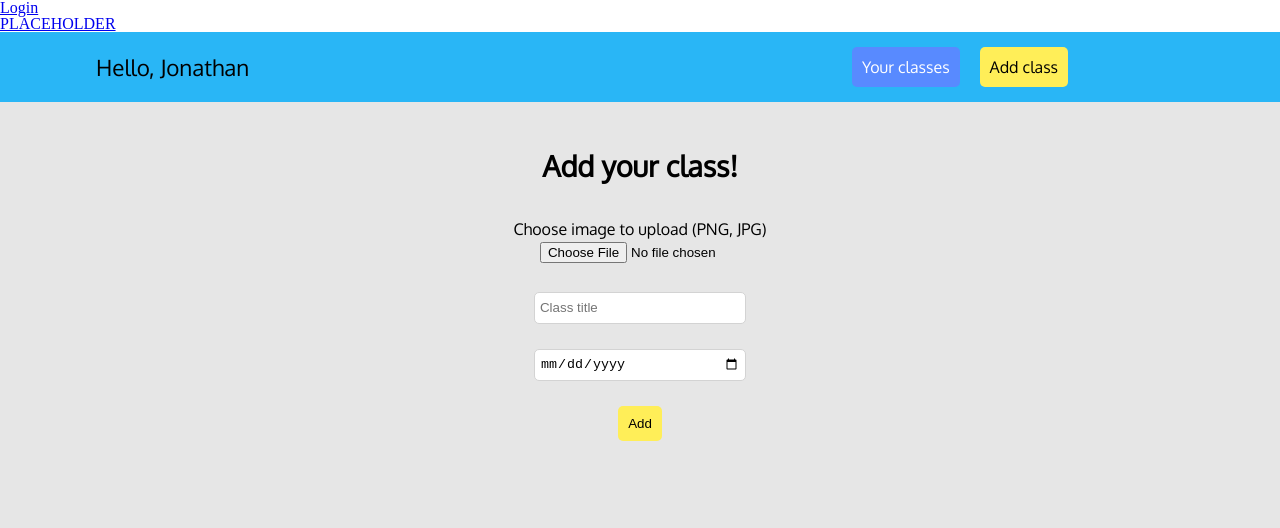
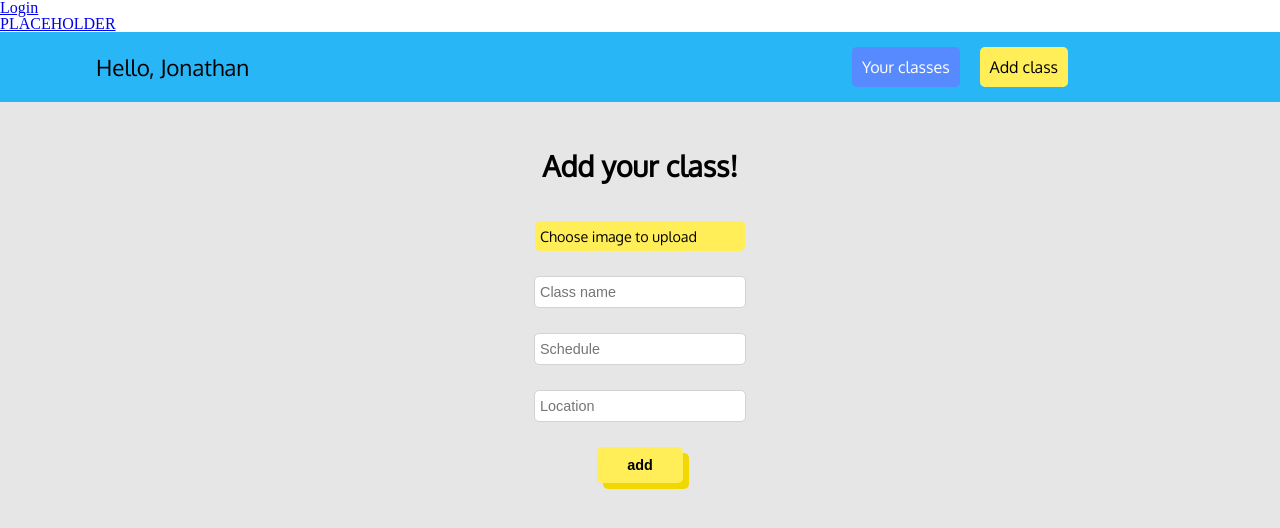
Before and after one commit to bw-anywhere-fitness/frontend, a React (Create React App) app in the folder anywherefitness/: page /instructor/addclass in a window 1280 px wide. Shown: the top 528 px of the page. Built offline with nearby package versions, Linux system fonts and the light colour scheme; sample sign-in values are in the browser's storage.

Commit message:
Add class functionality developed

```diff
--- a/anywherefitness/package.json
+++ b/anywherefitness/package.json
@@ -7,6 +7,7 @@
     "node-sass": "^4.12.0",
     "react": "^16.8.6",
     "react-dom": "^16.8.6",
+    "react-loader-spinner": "^2.3.0",
     "react-redux": "^7.0.3",
     "react-router-dom": "^5.0.0",
     "react-scripts": "3.0.1",
--- a/anywherefitness/src/actions/instructorActions.js
+++ b/anywherefitness/src/actions/instructorActions.js
@@ -0,0 +1,18 @@
+import { axiosWithAuth } from "../axiosWithAuth";
+
+export const ADD_CLASS_START = "ADD_CLASS_START";
+export const ADD_CLASS_SUCCESS = "ADD_CLASS_SUCCESS";
+export const ADD_CLASS_FAILURE = "ADD_CLASS_FAILURE";
+export const addClass = newClass => dispatch => {
+  dispatch({ type: ADD_CLASS_START });
+  axiosWithAuth()
+    .post("https://anywhere-fitness.herokuapp.com/classes", newClass)
+    .then(res => {
+      console.log(res);
+      dispatch({ type: ADD_CLASS_SUCCESS, payload: res.data });
+    })
+    .catch(err => {
+      console.log(err);
+      dispatch({ type: ADD_CLASS_FAILURE, payload: err.response.data });
+    });
+};
--- a/anywherefitness/src/components/ClassForm/ClassForm.js
+++ b/anywherefitness/src/components/ClassForm/ClassForm.js
@@ -1,10 +1,11 @@
 import React from "react";
 import "./ClassForm.scss";
 
-// import { getData, addFriend, deleteFriend } from "../actions";
+import { addClass } from "../../actions/instructorActions";
 import { connect } from "react-redux";
 // import Friend from "./Friend";
 import { NavLink, Link } from "react-router-dom";
+import Loader from 'react-loader-spinner';
 
 import axios from "axios"
 
@@ -13,36 +14,38 @@ class ClassForm extends React.Component {
     super(props);
     this.state = {
       newClass: {
+        name: "",
         image: "",
-        title: "",
-        date: ""
+        schedule: "",
+        location: ""
       }
     };
   }
 
-/*  handleChanges = event => {
+  handleChanges = event => {
     event.preventDefault();
     this.setState({
-      friend: {
-        ...this.state.friend,
+      newClass: {
+        ...this.state.newClass,
         [event.target.name]: event.target.value
       }
     });
   };
 
+  add = event => {
+    event.preventDefault();
+      this.props.addClass(this.state.newClass);
+  }
+
+  /*
   componentDidMount() {
     this.props.getData();
-  }
-
-  add = event => {
-      event.preventDefault();
-        this.props.addFriend(this.state.friend);
   }
 
   delete = (event, id) => {
     event.preventDefault();
       this.props.deleteFriend(id);
-} */
+  } */
 
   render() {
     return (
@@ -63,7 +66,7 @@ class ClassForm extends React.Component {
           <h1>Add your class!</h1>
         </div>
         <form className="form" onSubmit={this.add}>
-          <label for="image">Choose image to upload (PNG, JPG)</label>
+          <label for="image">Choose image to upload</label>
           <input
             placeholder="Image"
             value={this.state.newClass.image}
@@ -71,23 +74,43 @@ class ClassForm extends React.Component {
             name="image"
             type="file"
             className="image-form"
+            id="image"
           />
           <input
-            placeholder="Class title"
-            value={this.state.newClass.title}
+            placeholder="Class name"
+            value={this.state.newClass.name}
             onChange={e => this.handleChanges(e)}
-            name="title"
+            name="name"
           />
           <input
-            placeholder="Date"
-            type="date"
-            value={this.state.newClass.date}
+            placeholder="Schedule"
+            type="text"
+            value={this.state.newClass.schedule}
             onChange={e => this.handleChanges(e)}
-            name="date"
+            name="schedule"
           />
-          <button onClick={this.add}>Add</button>
+          <input
+            placeholder="Location"
+            type="text"
+            value={this.state.newClass.location}
+            onChange={e => this.handleChanges(e)}
+            name="location"
+          />
+          <button className="btn-2" onClick={this.add}>
+            {this.props.addingClass ? (
+              <Loader type="ThreeDots" color="#1f2a38" height="12" width="26" />
+            ) : (
+              "add"
+            )}
+          </button>
         </form>
-
+        <div className={`error-${Boolean(this.props.error)}`}>
+            {this.props.error ? (
+              <p>{`Error: ${this.props.error}`}</p>
+            ) : (
+              <p></p>
+            )}
+          </div>
         </div>
       </div>
     );
@@ -97,11 +120,13 @@ class ClassForm extends React.Component {
 const mapStateToProps = state => ({
   classes: state.instructorReducer.classes,
   name: state.instructorReducer.name,
+  error: state.instructorReducer.error,
+  addingClass: state.instructorReducer.addingClass,
 });
 
 export default connect(
   mapStateToProps,
   {
-//    getData, addClass, deleteClass
+    addClass
   }
 )(ClassForm);
--- a/anywherefitness/src/components/ClassForm/ClassForm.scss
+++ b/anywherefitness/src/components/ClassForm/ClassForm.scss
@@ -29,18 +29,69 @@
             padding: 5px;
             border-radius: 5px;
             border: 1px solid lightgray;
-        }
-
-        .image-form {
-            border: none;
+            font-size: 0.9rem;
         }
 
         button {
             background: #FFEE58;
             border: none;
             height: auto;
-            padding: 10px;
+            padding: 10px 30px;
             border-radius: 5px;
+            font-size: 0.9rem;
+            font-weight: bold;
+            box-shadow: 6px 6px darken(#FFEE58, 20%);
+            position: relative;
+            cursor: pointer;
+            margin-bottom: 25px;
+
+            &:hover {
+                box-shadow: 4px 4px darken(#FFEE58, 20%);
+                top: 2px;
+              }
         }
+
+        [type="file"] {
+            height: 0;
+            overflow: hidden;
+            width: 0;
+            z-index: -1;
+            display: none;
+        }
+
+        label {
+            background: #FFEE58;
+            border: none;
+            border-radius: 5px;
+            color: black;
+            cursor: pointer;
+            display: inline-block;
+            font-family: 'Oxygen', sans-serif;
+            transition: all 0.3s;
+            width: 200px;
+            text-align: start;
+            height: auto;
+            padding: 5px;
+            height: 20px;
+            margin-bottom: 25px;
+            font-size: 0.9rem;
+            display: flex;
+            align-items: center;
+
+            &:hover {
+              background-color: darken(#FFEE58, 20%);
+            }
+        }
+    } //form
+
+    .error-true {
+        background: red;
+        padding: 5px;
+        color: white;
+        border-radius: 5px;
+    }
+
+    .error-false {
+        display: none;
     }
 }
--- a/anywherefitness/src/components/InstructorHome.js
+++ b/anywherefitness/src/components/InstructorHome.js
@@ -51,6 +51,9 @@ class InstructorHome extends React.Component {
         <div className="navigation">
           <h2>Hello, {this.props.name}</h2>
           <nav>
+            {/*<Link className="home nav-item" exact to="/instructor/">
+              Home
+            </Link>*/}
             <Link className="classes nav-item" exact to="/instructor/">
               Your classes
             </Link>
--- a/anywherefitness/src/components/InstructorHome.scss
+++ b/anywherefitness/src/components/InstructorHome.scss
@@ -27,17 +27,36 @@
                 border-radius: 5px;
             }
 
+            .home {
+                background: #FFF;
+                color: black;
+                text-decoration: none;
+                margin-right: 20px;
+
+                &:hover {
+                    background: darken(#FFF, 20%);
+                }
+            }
+
             .classes {
                 margin-right: 20px;
                 background: #588AFF;
                 color: white;
                 text-decoration: none;
+
+                &:hover {
+                    background: darken(#588AFF, 10%);
+                }
             }
 
             .add-class {
                 background: #FFEE58;
                 color: black;
                 text-decoration: none;
+
+                &:hover {
+                    background: darken(#FFEE58, 20%);
+                }
             }
         }
     } //navigation
@@ -53,6 +72,7 @@
             border: 1px solid black;
             border-radius: 10px;
             background: #E2E6E9;
+            box-shadow: 2px 2px 2px gray;
 
             img {
                 height: auto;
--- a/anywherefitness/src/reducers/instructorReducer.js
+++ b/anywherefitness/src/reducers/instructorReducer.js
@@ -1,16 +1,43 @@
-import {} from "../actions";
+import {
+  ADD_CLASS_START,
+  ADD_CLASS_SUCCESS,
+  ADD_CLASS_FAILURE
+} from "../actions";
 
 const initialState = {
-  name: "Jonathan",
   classes: [
       {
           image: "https://images.pexels.com/photos/1229356/pexels-photo-1229356.jpeg?cs=srgb&dl=abs-adult-athlete-1229356.jpg&fm=jpg",
           title: "ABC",
           date: "8:00PM Friday"
       }
-  ]
+  ],
+  addingClass: false,
+  error: "",
+  name: "Jonathan"
 };
 
 export const instructorReducer = (state = initialState, action) => {
-  return state;
+  switch (action.type) {
+    case ADD_CLASS_START:
+      return {
+        ...state,
+        addingClass: true,
+        error: ""
+      };
+    case ADD_CLASS_SUCCESS:
+      return {
+        ...state,
+        addingClass: false,
+        classes: [...action.payload]
+      };
+    case ADD_CLASS_FAILURE:
+      return {
+        ...state,
+        addingClass: false,
+        error: action.payload.message
+      };
+    default:
+      return state;
+  }
 };
```
Also changed, not shown: 1 other file (tests, documents, lock files or other folders).
